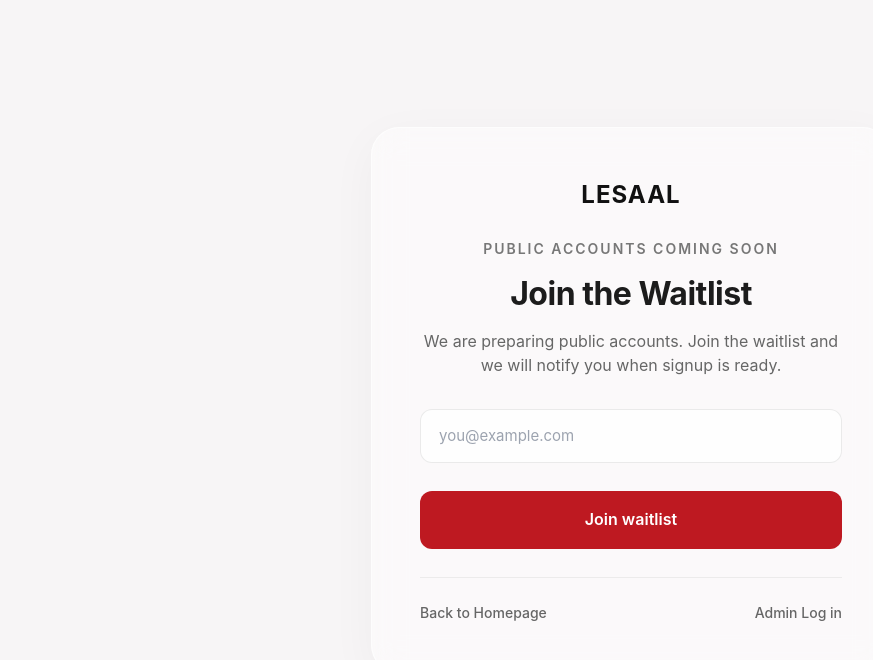
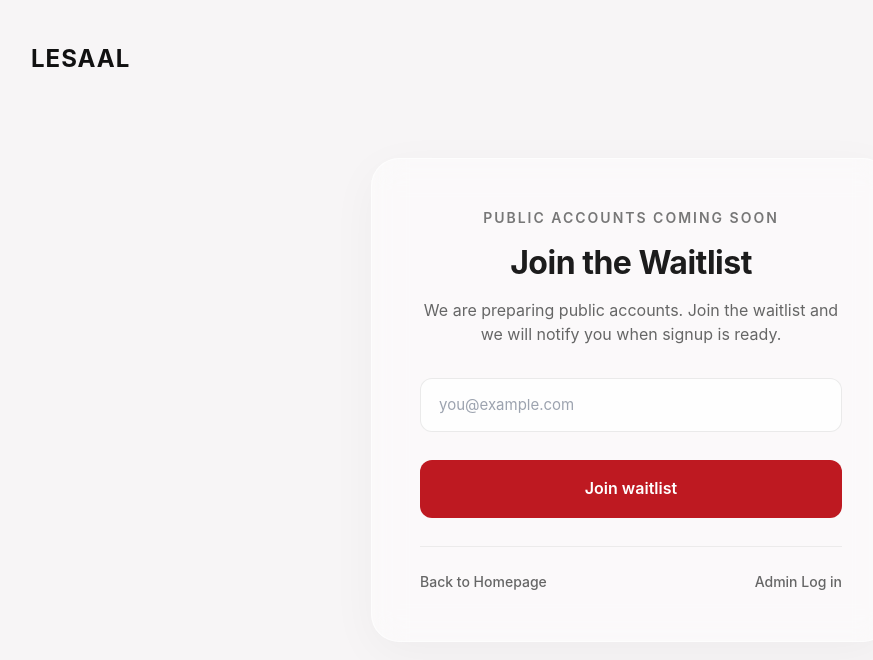
Before and after one commit to Waziri11/lesaal, a Next.js app: page /signup in a window 1280 px wide. Shown: the top 660 px of the page, without its empty margins (9-882 px from the left). Built offline with nearby package versions, Linux system fonts and the light colour scheme.

Commit message:
Add logo to Auth pages and enhance layout with CSS adjustments

```diff
--- a/app/admin/login/AdminLoginForm.jsx
+++ b/app/admin/login/AdminLoginForm.jsx
@@ -472,9 +472,11 @@ export default function AdminLoginForm({ turnstileSiteKey, nextPath = "", sessio
 
   return (
     <div className="auth--page">
+      <div className="auth--page-logo">
+        <Link href="/">LESAAL</Link>
+      </div>
       <div className="auth--container">
         <div className="auth--header">
-          <Link href="/" className="auth--logo">LESAAL</Link>
           {isForgotMode ? (
             <div className="auth--header--nav" style={{ justifyContent: "center" }}>
               <button type="button" className="button--link-back" onClick={closeForgotMode} disabled={loading}>
--- a/app/signup/page.jsx
+++ b/app/signup/page.jsx
@@ -7,9 +7,11 @@ export default function SignUpComingSoonPage() {
   return (
     <div className="auth--page">
       <title>Lesaal | Sign up</title>
+      <div className="auth--page-logo">
+        <Link href="/">LESAAL</Link>
+      </div>
       <div className="auth--container">
         <div className="auth--header">
-          <Link href="/" className="auth--logo">LESAAL</Link>
           <h2>Public accounts coming soon</h2>
           <h1>Join the Waitlist</h1>
           <p className="auth--subtitle">
--- a/app/styles/auth.css
+++ b/app/styles/auth.css
@@ -1,6 +1,7 @@
 /* LESAAL Auth Layout & Theme Stylesheet */
 
 .auth--page {
+  position: relative;
   min-height: 100vh;
   width: 100%;
   display: flex;
@@ -10,6 +11,25 @@
   font-family: 'DM Sans', -apple-system, BlinkMacSystemFont, 'Segoe UI', Roboto, sans-serif;
   padding: 40px 20px;
   box-sizing: border-box;
+}
+
+.auth--page-logo {
+  position: absolute;
+  top: 40px;
+  left: 40px;
+}
+
+.auth--page-logo a {
+  font-size: 24px;
+  font-weight: 700;
+  letter-spacing: 1px;
+  color: #111;
+  text-decoration: none;
+  transition: opacity 0.3s ease;
+}
+
+.auth--page-logo a:hover {
+  opacity: 0.8;
 }
 
 .auth--container {
```
